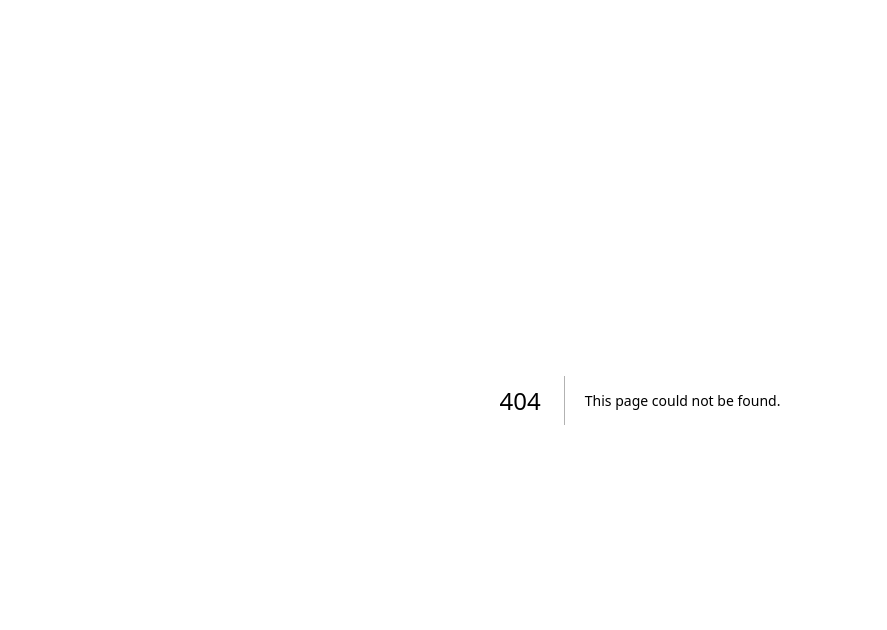
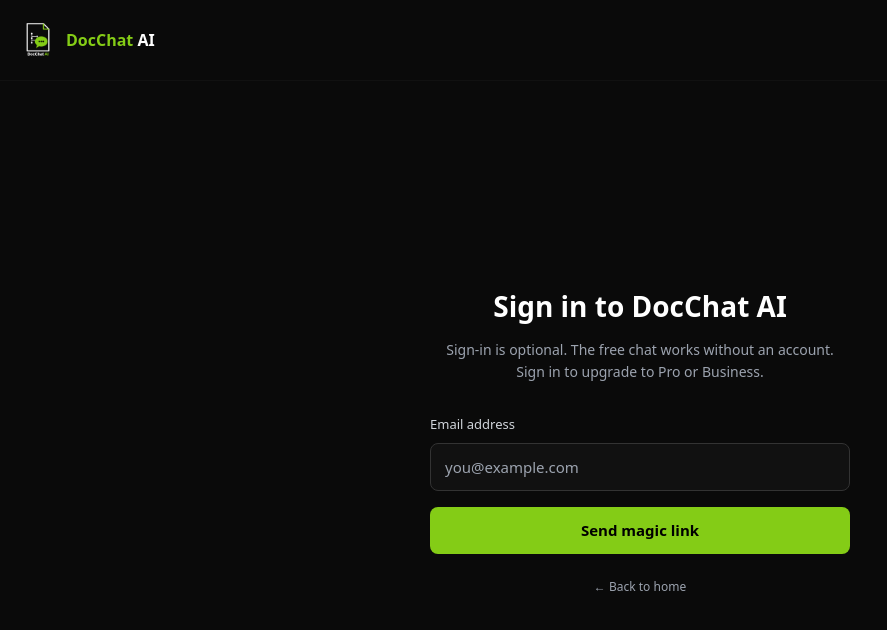
Before and after one commit to justin280/docchat-saas, a Next.js app: page /sign-in in a window 1280 px wide. Before the commit this address had no page. Shown: the top 630 px of the page, without its empty margins (0-887 px from the left). Built offline with nearby package versions, Linux system fonts and the light colour scheme.

Commit message:
Add sign-in page with magic link form

```diff
--- /dev/null
+++ b/app/sign-in/page.js
@@ -0,0 +1,104 @@
+'use client';
+import { useState } from 'react';
+import Link from 'next/link';
+import Image from 'next/image';
+import { createClient } from '@/lib/supabase/client';
+
+export default function SignInPage() {
+  const [email, setEmail] = useState('');
+  const [status, setStatus] = useState('idle'); // idle | sending | sent | error
+  const [errorMsg, setErrorMsg] = useState('');
+
+  async function handleSubmit(e) {
+    e.preventDefault();
+    if (!email || status === 'sending') return;
+
+    setStatus('sending');
+    setErrorMsg('');
+
+    const supabase = createClient();
+    const origin = typeof window !== 'undefined' ? window.location.origin : '';
+
+    const { error } = await supabase.auth.signInWithOtp({
+      email,
+      options: {
+        emailRedirectTo: `${origin}/auth/callback`,
+        shouldCreateUser: true,
+      },
+    });
+
+    if (error) {
+      setStatus('error');
+      setErrorMsg(error.message || 'Something went wrong. Try again.');
+    } else {
+      setStatus('sent');
+    }
+  }
+
+  return (
+    <div style={{ backgroundColor: '#0a0a0a', minHeight: '100vh', color: '#fff', fontFamily: 'system-ui, sans-serif', display: 'flex', flexDirection: 'column' }}>
+      <header style={{ padding: '20px', borderBottom: '1px solid #111', backgroundColor: '#0a0a0a' }}>
+        <Link href="/" style={{ display: 'flex', alignItems: 'center', gap: '10px', textDecoration: 'none', width: 'fit-content' }}>
+          <Image src="/logo.png" alt="DocChat AI Logo" width={36} height={36} style={{ borderRadius: '6px' }} priority />
+          <span style={{ fontWeight: '700', color: '#84cc16', fontSize: '16px' }}>
+            DocChat <span style={{ color: '#fff' }}>AI</span>
+          </span>
+        </Link>
+      </header>
+
+      <main style={{ flex: 1, display: 'flex', alignItems: 'center', justifyContent: 'center', padding: '40px 20px' }}>
+        <div style={{ width: '100%', maxWidth: '420px' }}>
+          <h1 style={{ fontSize: '28px', fontWeight: '800', margin: '0 0 12px', textAlign: 'center' }}>Sign in to DocChat AI</h1>
+          <p style={{ color: '#9ca3af', fontSize: '14px', textAlign: 'center', margin: '0 0 32px', lineHeight: 1.6 }}>
+            Sign-in is optional. The free chat works without an account.<br/>
+            Sign in to upgrade to Pro or Business.
+          </p>
+
+          {status !== 'sent' && (
+            <form onSubmit={handleSubmit}>
+              <label htmlFor="email" style={{ display: 'block', color: '#d1d5db', fontSize: '13px', marginBottom: '8px', fontWeight: '500' }}>Email address</label>
+              <input
+                id="email"
+                type="email"
+                required
+                value={email}
+                onChange={(e) => setEmail(e.target.value)}
+                placeholder="you@example.com"
+                disabled={status === 'sending'}
+                style={{ width: '100%', padding: '12px 14px', backgroundColor: '#111', border: '1px solid #333', borderRadius: '8px', color: '#fff', fontSize: '15px', boxSizing: 'border-box', outline: 'none' }}
+              />
+              <button
+                type="submit"
+                disabled={status === 'sending' || !email}
+                style={{ width: '100%', marginTop: '16px', padding: '12px', backgroundColor: status === 'sending' ? '#4d7c0f' : '#84cc16', color: '#000', border: 'none', borderRadius: '8px', fontSize: '15px', fontWeight: '700', cursor: status === 'sending' ? 'wait' : 'pointer' }}
+              >
+                {status === 'sending' ? 'Sending magic link…' : 'Send magic link'}
+              </button>
+              {status === 'error' && (
+                <p style={{ color: '#ef4444', fontSize: '13px', marginTop: '12px', textAlign: 'center' }}>{errorMsg}</p>
+              )}
+            </form>
+          )}
+
+          {status === 'sent' && (
+            <div style={{ backgroundColor: '#111', border: '1px solid #84cc16', borderRadius: '12px', padding: '24px', textAlign: 'center' }}>
+              <div style={{ fontSize: '32px', marginBottom: '12px' }}>📩</div>
+              <h2 style={{ fontSize: '18px', fontWeight: '700', margin: '0 0 8px', color: '#84cc16' }}>Check your email</h2>
+              <p style={{ color: '#d1d5db', fontSize: '14px', lineHeight: 1.6, margin: 0 }}>
+                We&apos;ve sent a magic link to <strong style={{ color: '#fff' }}>{email}</strong>.<br/>
+                Click the link in the email to sign in. The link expires in 1 hour.
+              </p>
+              <p style={{ color: '#6b7280', fontSize: '12px', marginTop: '16px', margin: '16px 0 0' }}>
+                Can&apos;t find it? Check spam, or <button onClick={() => setStatus('idle')} style={{ background: 'none', border: 'none', color: '#84cc16', cursor: 'pointer', fontSize: '12px', textDecoration: 'underline', padding: 0 }}>try again</button>.
+              </p>
+            </div>
+          )}
+
+          <p style={{ color: '#6b7280', fontSize: '12px', textAlign: 'center', marginTop: '24px' }}>
+            <Link href="/" style={{ color: '#9ca3af', textDecoration: 'none' }}>← Back to home</Link>
+          </p>
+        </div>
+      </main>
+    </div>
+  );
+}
```
